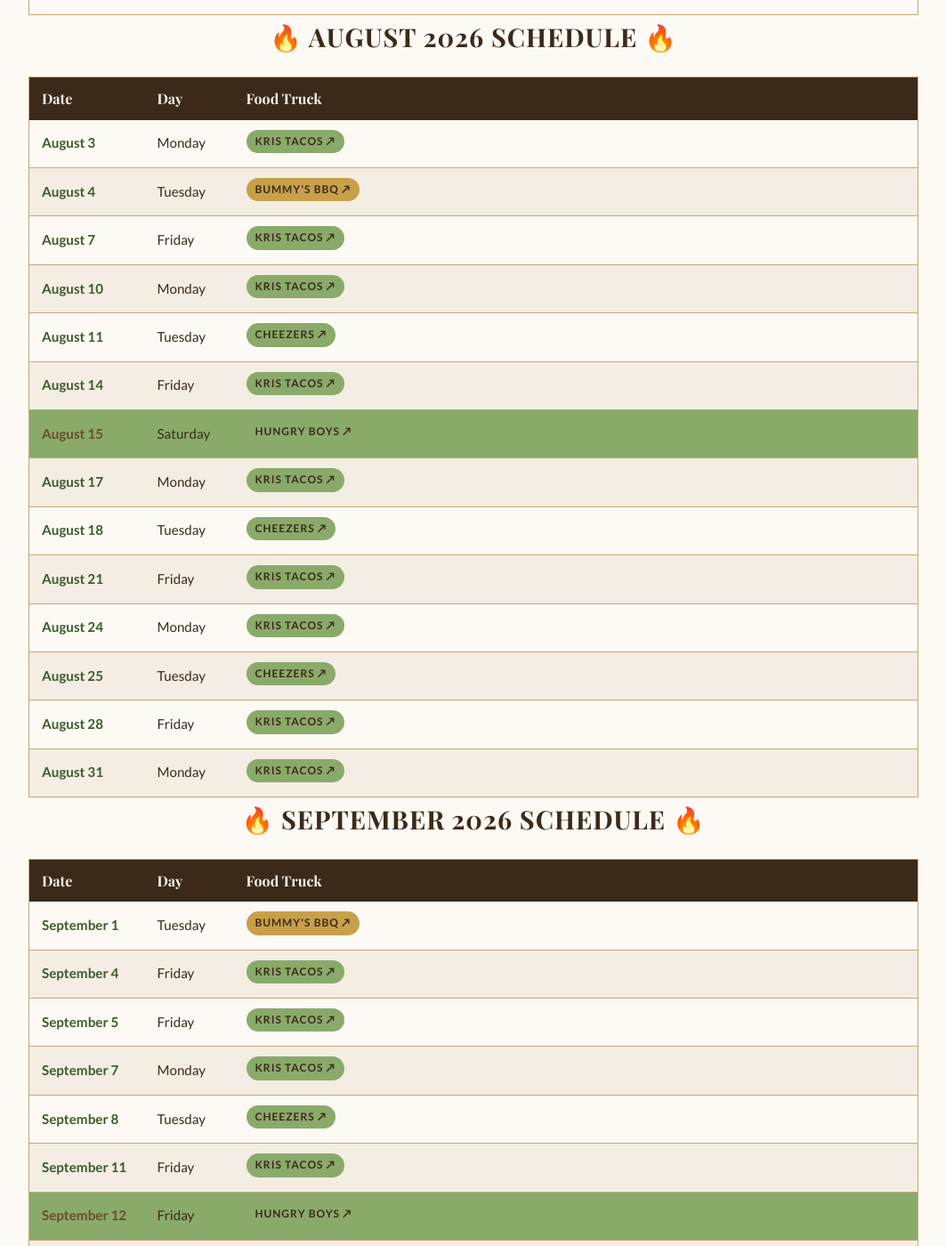
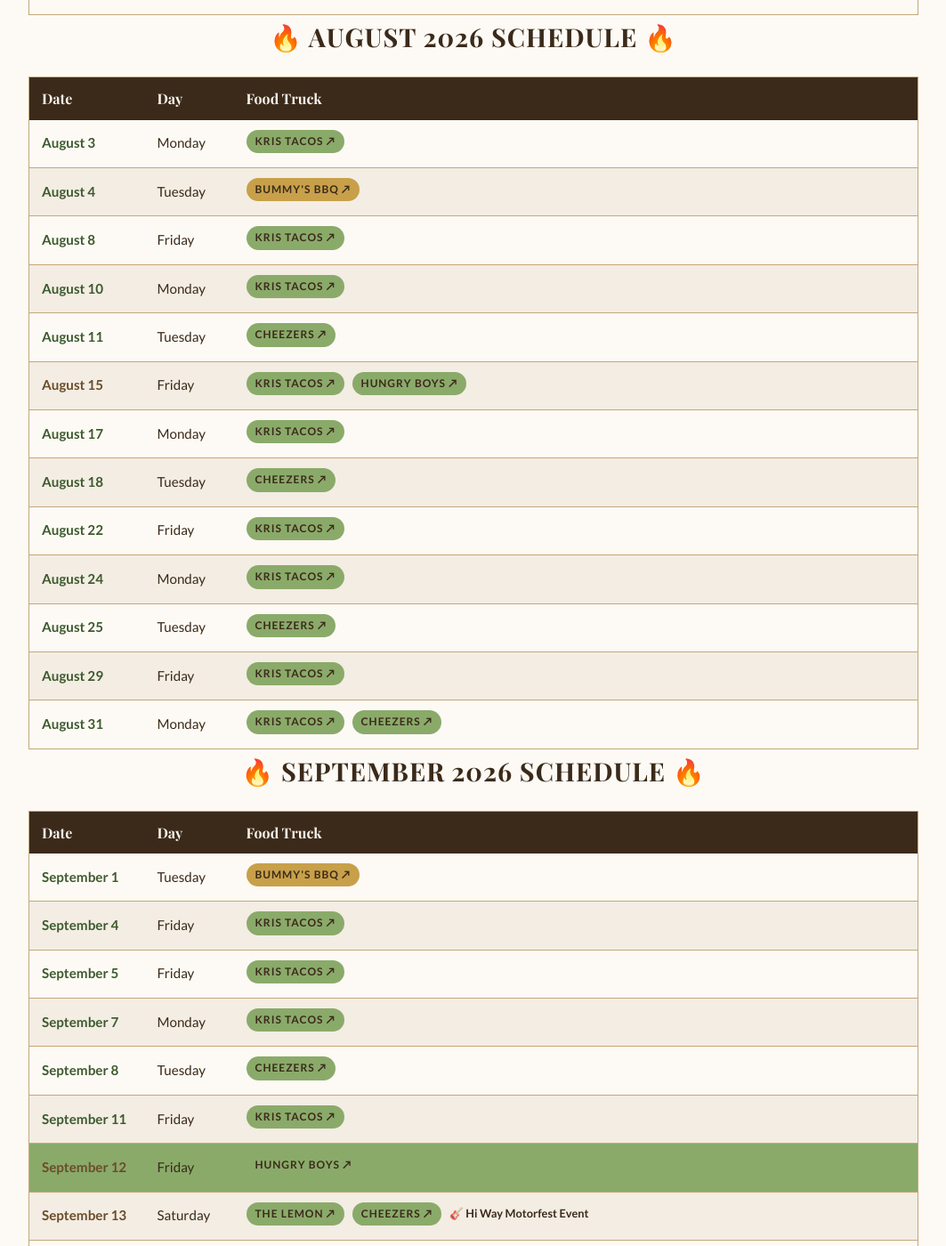
Before and after one commit to blueearthcommunitymarket/blueearthcommunitymarket.github.io, a Jekyll site: the page built from ryno-food-lot/index.html, in a window 1280 px wide and 1400 px high, scrolled down 4428 px. Shown: the whole window at 89% size, without its empty margins (108-1171 px from the left). Built offline with Jekyll 4.4.1, drawn with Linux system fonts in a browser that asks for light colours; some web fonts are replaced.

Commit message:
Fix August 2026 schedule - correct days of the week and Friday dates

```diff
--- a/ryno-food-lot/index.html
+++ b/ryno-food-lot/index.html
@@ -332,18 +332,17 @@ description: Complete food truck schedule for the Ryno Food Lot in Blue Earth, M
             <tbody>
                 <tr><td class="race-date">August 3</td><td>Monday</td><td><span class="tag"><a href="https://www.facebook.com/share/1AquB7sxYj/?mibextid=wwXIfr" target="_blank" rel="noopener" style="color:inherit;text-decoration:none;">Kris Tacos ↗</a></span></td></tr>
                 <tr><td class="race-date">August 4</td><td>Tuesday</td><td><span class="tag tag-gold"><a href="https://www.facebook.com/share/1GXr44CKx8/?mibextid=wwXIfr" target="_blank" rel="noopener" style="color:inherit;text-decoration:none;">Bummy's BBQ ↗</a></span></td></tr>
-                <tr><td class="race-date">August 7</td><td>Friday</td><td><span class="tag"><a href="https://www.facebook.com/share/1AquB7sxYj/?mibextid=wwXIfr" target="_blank" rel="noopener" style="color:inherit;text-decoration:none;">Kris Tacos ↗</a></span></td></tr>
+                <tr><td class="race-date">August 8</td><td>Friday</td><td><span class="tag"><a href="https://www.facebook.com/share/1AquB7sxYj/?mibextid=wwXIfr" target="_blank" rel="noopener" style="color:inherit;text-decoration:none;">Kris Tacos ↗</a></span></td></tr>
                 <tr><td class="race-date">August 10</td><td>Monday</td><td><span class="tag"><a href="https://www.facebook.com/share/1AquB7sxYj/?mibextid=wwXIfr" target="_blank" rel="noopener" style="color:inherit;text-decoration:none;">Kris Tacos ↗</a></span></td></tr>
                 <tr><td class="race-date">August 11</td><td>Tuesday</td><td><span class="tag"><a href="https://www.facebook.com/share/1CZyABySqK/?mibextid=wwXIfr" target="_blank" rel="noopener" style="color:inherit;text-decoration:none;">Cheezers ↗</a></span></td></tr>
-                <tr><td class="race-date">August 14</td><td>Friday</td><td><span class="tag"><a href="https://www.facebook.com/share/1AquB7sxYj/?mibextid=wwXIfr" target="_blank" rel="noopener" style="color:inherit;text-decoration:none;">Kris Tacos ↗</a></span></td></tr>
-                <tr style="background: var(--green-light);"><td class="race-date special-event">August 15</td><td>Saturday</td><td><span class="tag"><a href="https://www.facebook.com/hungryboysiowa" target="_blank" rel="noopener" style="color:inherit;text-decoration:none;">Hungry Boys ↗</a></span></td></tr>
+                <tr style="background: var(--green-light);"><td class="race-date special-event">August 15</td><td>Friday</td><td><span class="tag"><a href="https://www.facebook.com/share/1AquB7sxYj/?mibextid=wwXIfr" target="_blank" rel="noopener" style="color:inherit;text-decoration:none;">Kris Tacos ↗</a></span> <span class="tag"><a href="https://www.facebook.com/hungryboysiowa" target="_blank" rel="noopener" style="color:inherit;text-decoration:none;">Hungry Boys ↗</a></span></td></tr>
                 <tr><td class="race-date">August 17</td><td>Monday</td><td><span class="tag"><a href="https://www.facebook.com/share/1AquB7sxYj/?mibextid=wwXIfr" target="_blank" rel="noopener" style="color:inherit;text-decoration:none;">Kris Tacos ↗</a></span></td></tr>
                 <tr><td class="race-date">August 18</td><td>Tuesday</td><td><span class="tag"><a href="https://www.facebook.com/share/1CZyABySqK/?mibextid=wwXIfr" target="_blank" rel="noopener" style="color:inherit;text-decoration:none;">Cheezers ↗</a></span></td></tr>
-                <tr><td class="race-date">August 21</td><td>Friday</td><td><span class="tag"><a href="https://www.facebook.com/share/1AquB7sxYj/?mibextid=wwXIfr" target="_blank" rel="noopener" style="color:inherit;text-decoration:none;">Kris Tacos ↗</a></span></td></tr>
+                <tr><td class="race-date">August 22</td><td>Friday</td><td><span class="tag"><a href="https://www.facebook.com/share/1AquB7sxYj/?mibextid=wwXIfr" target="_blank" rel="noopener" style="color:inherit;text-decoration:none;">Kris Tacos ↗</a></span></td></tr>
                 <tr><td class="race-date">August 24</td><td>Monday</td><td><span class="tag"><a href="https://www.facebook.com/share/1AquB7sxYj/?mibextid=wwXIfr" target="_blank" rel="noopener" style="color:inherit;text-decoration:none;">Kris Tacos ↗</a></span></td></tr>
                 <tr><td class="race-date">August 25</td><td>Tuesday</td><td><span class="tag"><a href="https://www.facebook.com/share/1CZyABySqK/?mibextid=wwXIfr" target="_blank" rel="noopener" style="color:inherit;text-decoration:none;">Cheezers ↗</a></span></td></tr>
-                <tr><td class="race-date">August 28</td><td>Friday</td><td><span class="tag"><a href="https://www.facebook.com/share/1AquB7sxYj/?mibextid=wwXIfr" target="_blank" rel="noopener" style="color:inherit;text-decoration:none;">Kris Tacos ↗</a></span></td></tr>
-                <tr><td class="race-date">August 31</td><td>Monday</td><td><span class="tag"><a href="https://www.facebook.com/share/1AquB7sxYj/?mibextid=wwXIfr" target="_blank" rel="noopener" style="color:inherit;text-decoration:none;">Kris Tacos ↗</a></span></td></tr>
+                <tr><td class="race-date">August 29</td><td>Friday</td><td><span class="tag"><a href="https://www.facebook.com/share/1AquB7sxYj/?mibextid=wwXIfr" target="_blank" rel="noopener" style="color:inherit;text-decoration:none;">Kris Tacos ↗</a></span></td></tr>
+                <tr><td class="race-date">August 31</td><td>Monday</td><td><span class="tag"><a href="https://www.facebook.com/share/1AquB7sxYj/?mibextid=wwXIfr" target="_blank" rel="noopener" style="color:inherit;text-decoration:none;">Kris Tacos ↗</a></span> <span class="tag"><a href="https://www.facebook.com/share/1CZyABySqK/?mibextid=wwXIfr" target="_blank" rel="noopener" style="color:inherit;text-decoration:none;">Cheezers ↗</a></span></td></tr>
             </tbody>
         </table>
 
```
